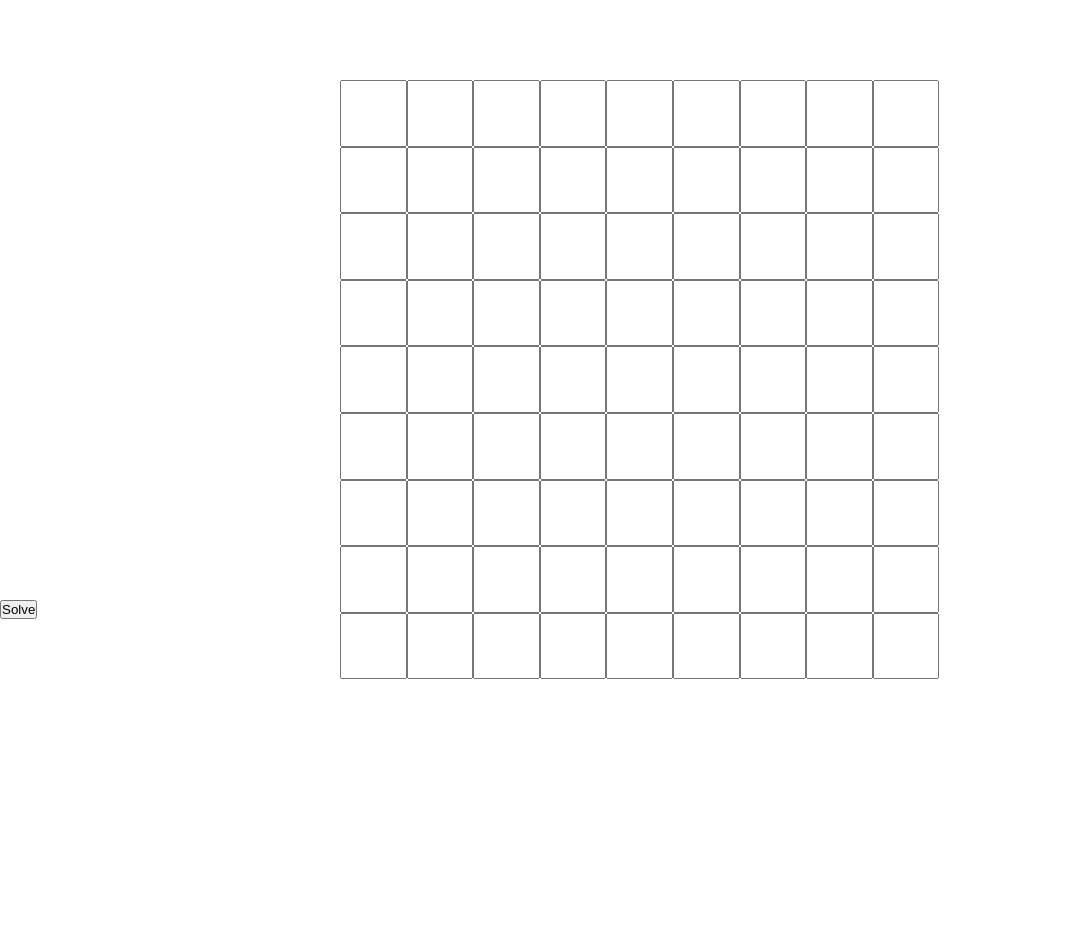
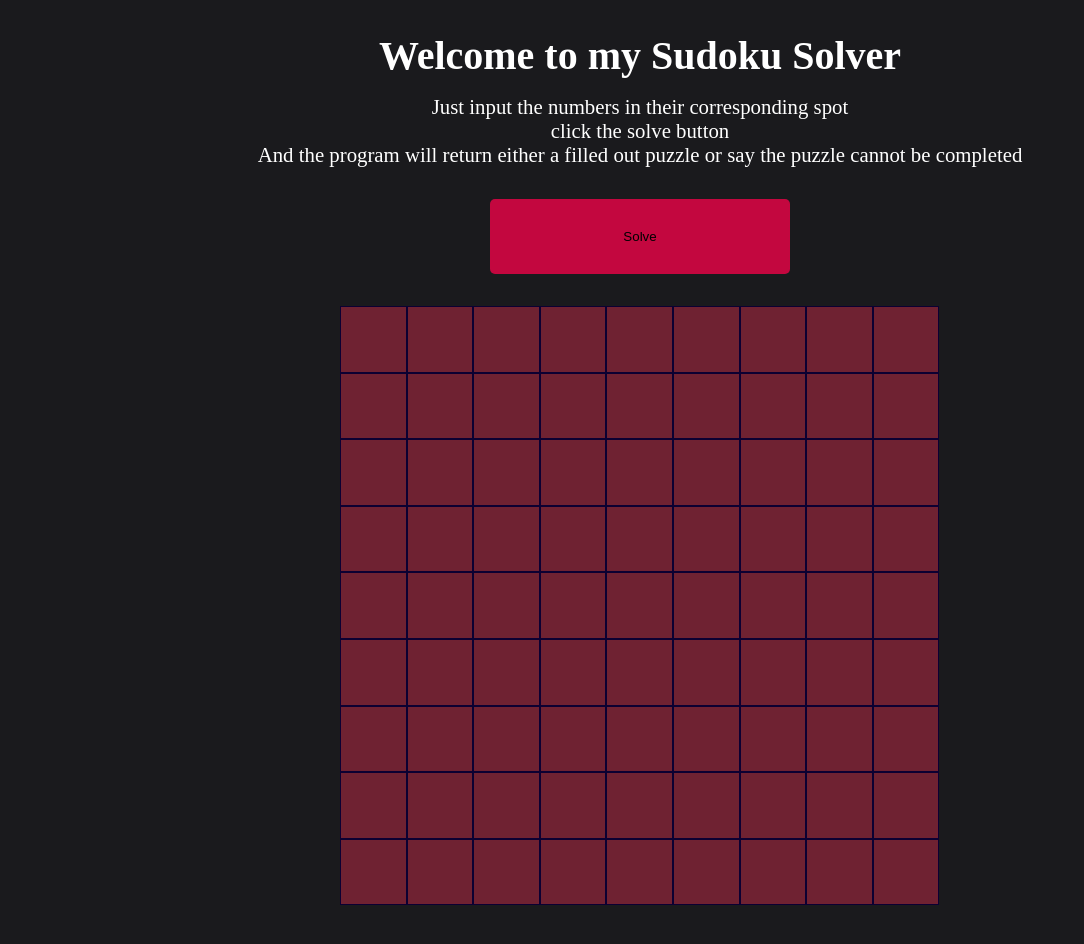
Before and after one commit to peterradev/sudoku, a plain HTML site: page sudokuV2/index.html in a window 1280 px wide. Shown: the whole page, without its empty margins (0-1084 px from the left). Drawn offline with Linux system fonts and the light colour scheme.

Commit message:
Finished the solving algorithm for sudoku

```diff
--- a/index.html
+++ b/index.html
@@ -5,7 +5,7 @@
   <meta http-equiv="X-UA-Compatible" content="IE=edge">
   <meta name="viewport" content="width=device-width, initial-scale=1.0">
   <title>Sudoku</title>
-  <link rel="stylesheet" href="style.css">
+  <link rel="stylesheet" href="style2.css">
 </head>
 <body>
 
--- a/sudokuV2/app.js
+++ b/sudokuV2/app.js
@@ -23,7 +23,8 @@ for(let i=0; i<squares; i++){
     board.append(inputSquare)
 }
 
-const joinNums = () => {
+const joinNums = (e) => {
+	e.preventDefault();
     const inputs = document.querySelectorAll('input');
     inputs.forEach((input) => {
         if(input.value){
@@ -33,14 +34,14 @@ const joinNums = () => {
         }
     })
     console.log(boardArray);
-    // joinBoard();
-    // console.log(joinBoard())
-    let n = number.length;
-    if(solve(number, n)){
-        console.log(number);
-    }
-    // clearBoard();
-    display(number);
+    joinBoard();
+	console.log(numbers)
+    let n = 9;
+    if(solve(numbers, n)){
+		display(numbers);
+	}
+    console.log(numbers);
+    // // clearBoard();
 }
 
 
@@ -72,32 +73,24 @@ const display = (board) => {
     }
 }
 
-function isSafe(board, row, col, num)
-{
-
+function isSafe(board, row, col, num){
 	// Row has the unique (row-clash)
-	for(let d = 0; d < board.length; d++)
-	{
-
+	for(let d = 0; d < board.length; d++){
 		// Check if the number we are trying to
 		// place is already present in
 		// that row, return false;
-		if (board[row][d] == num)
-		{
+		if (board[row][d] == num){
 			return false;
 		}
 	}
 
 	// Column has the unique numbers (column-clash)
-	for(let r = 0; r < board.length; r++)
-	{
-
+	for(let r = 0; r < board.length; r++){
 		// Check if the number
 		// we are trying to
 		// place is already present in
 		// that column, return false;
-		if (board[r][col] == num)
-		{
+		if (board[r][col] == num){
 			return false;
 		}
 	}
@@ -108,14 +101,9 @@ function isSafe(board, row, col, num)
 	let boxRowStart = row - row % sqrt;
 	let boxColStart = col - col % sqrt;
 
-	for(let r = boxRowStart;
-			r < boxRowStart + sqrt; r++)
-	{
-		for(let d = boxColStart;
-				d < boxColStart + sqrt; d++)
-		{
-			if (board[r][d] == num)
-			{
+	for(let r = boxRowStart; r < boxRowStart + sqrt ; r++){
+		for(let d = boxColStart; d < boxColStart + sqrt; d++) {
+			if (board[r][d] == num){
 				return false;
 			}
 		}
@@ -130,12 +118,9 @@ function solve(board, n)
 	let row = -1;
 	let col = -1;
 	let isEmpty = true;
-	for(let i = 0; i < n; i++)
-	{
-		for(let j = 0; j < n; j++)
-		{
-			if (board[i][j] == 0)
-			{
+	for(let i = 0; i < n; i++){
+		for(let j = 0; j < n; j++){
+			if (board[i][j] == 0){
 				row = i;
 				col = j;
 
@@ -145,33 +130,24 @@ function solve(board, n)
 				break;
 			}
 		}
-		if (!isEmpty)
-		{
+		if (!isEmpty){
 			break;
 		}
 	}
 
 	// No empty space left
-	if (isEmpty)
-	{
+	if (isEmpty){
 		return true;
 	}
-
 	// Else for each-row backtrack
-	for(let num = 1; num <= n; num++)
-	{
-		if (isSafe(board, row, col, num))
-		{
+	for(let num = 1; num <= n; num++){
+		if (isSafe(board, row, col, num)){
 			board[row][col] = num;
-			if (solve(board, n))
-			{
-
+			if (solve(board, n)){
 				// print(board, n);
 				return true;
 			}
-			else
-			{
-
+			else{
 				// Replace it
 				board[row][col] = 0;
 			}
@@ -181,11 +157,18 @@ function solve(board, n)
 }
 
 const joinBoard = () => {
-    for(let i=0; i<boardArray.length; i++){
-        const sliced = boardArray.splice(i, 9);
-        numbers.push(sliced);
-        boardArray.splice(0,9);
-    }
+
+	while(boardArray.length)
+		numbers.push(boardArray.splice(0,9))
+    // for(let i=0; i<9; i++){
+    //     const sliced = boardArray.splice(i, 9);
+    //     numbers.push(sliced);
+    //     boardArray.splice(0,9);
+
+	// 	for(let j=0; j < 9; j++){
+	// 		numbers[i][j] = boardArray[i + j]
+	// 	}
+    // }
     console.log(numbers);
 }
 
--- a/sudokuV2/index.html
+++ b/sudokuV2/index.html
@@ -5,14 +5,19 @@
     <meta http-equiv="X-UA-Compatible" content="IE=edge">
     <meta name="viewport" content="width=device-width, initial-scale=1.0">
     <title>Sudoku</title>
-    <link rel="stylesheet" href="style.css">
+    <link rel="stylesheet" href="style2.css">
 </head>
 <body>
 
-    <section id="board"></section>
+    <section class="masthead">
+        <h1>Welcome to my Sudoku Solver</h1>
+        <p>Just input the numbers in their corresponding spot <br> click the solve button <br> And the program will return either a filled out puzzle or say the puzzle cannot be completed</p>
+    </section>
+
     <button id="solve">
         Solve
     </button>
+    <section id="board"></section>
 
     <section id="solved"></section>
 
--- a/sudokuV2/style.css
+++ b/sudokuV2/style2.css
@@ -5,17 +5,56 @@
     align-items: center;
 }
 
+body{
+  background-color: #1a1a1d;
+  color: #fff
+}
+
+
+.masthead {
+  text-align: center;
+  /* line-height: 1.6rem; */
+}
+
+.masthead h1{
+  margin-top: 2rem;
+  margin-bottom: 1rem;
+  font-size: 2.5rem;
+}
+
+.masthead p {
+  font-size: 1.3rem;
+}
+
+button#solve {
+  display: block;
+  margin: 2rem auto;
+  height: 75px;
+  width: 300px;
+  background-color: #c3073f;
+  border: none;
+  border-radius: 5px;
+}
+
 
 #board {
-    padding: 5rem 0;
-    margin: 0 auto;
+    padding:  0;
+    margin: auto;
     width: 600px;
     height: 600px;
+    /* border: 1px solid #379683; */
 }
 
+
 #board input{
+    color: #fff;
     height:66.6px;
     width: 66.6px;
+    text-align: center;
+    font-size: 2rem;
+    background-color: #6f2232;
+    border: 1px solid #0c0032 ;
+
 }
 
 .right-border{
@@ -45,5 +84,9 @@
     align-content: flex-start;
     width: 600px;
     height: 600px;
-    margin: 0 auto;
+    margin: 2em auto;
   }
+
+  #solved p{
+    background-color: #4e4e50;
+  }
```
